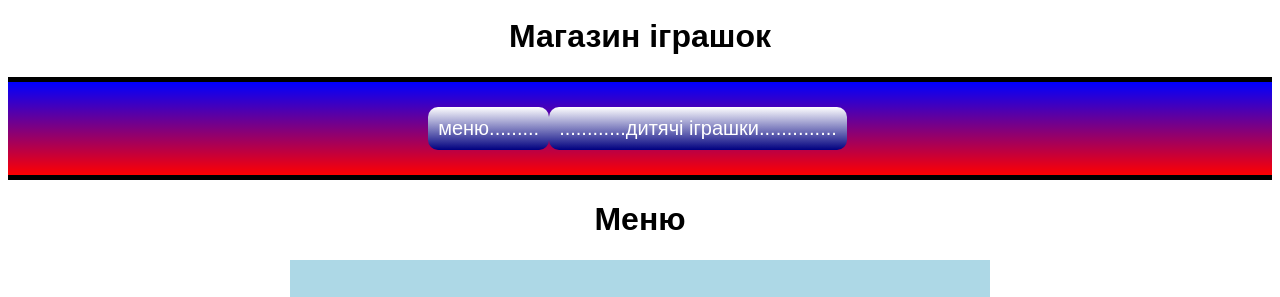
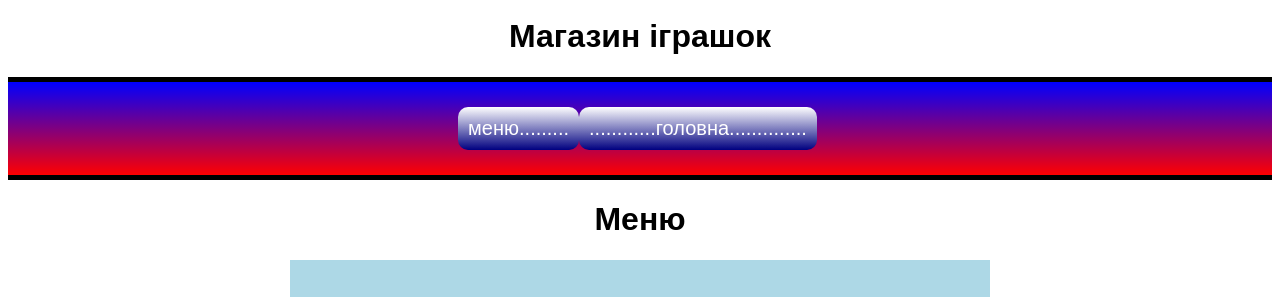
Before and after one commit to LogikaZdolbuniv/denisuyuk_reliz, a plain HTML site: page index.html in a window 1280 px wide. Shown: the part 81-378 px from the top of the page. Drawn offline with Linux system fonts and the light colour scheme.

Commit message:
Update index.html

```diff
--- a/index.html
+++ b/index.html
@@ -11,7 +11,7 @@
 
         <nav>
             <a href="#roz">меню.........</a>
-            <a href="index2.html">............дитячі іграшки..............</a>
+            <a href="index2.html">............головна..............</a>
        </nav>
 
                    <h1 id="roz">Меню</h1>
```
